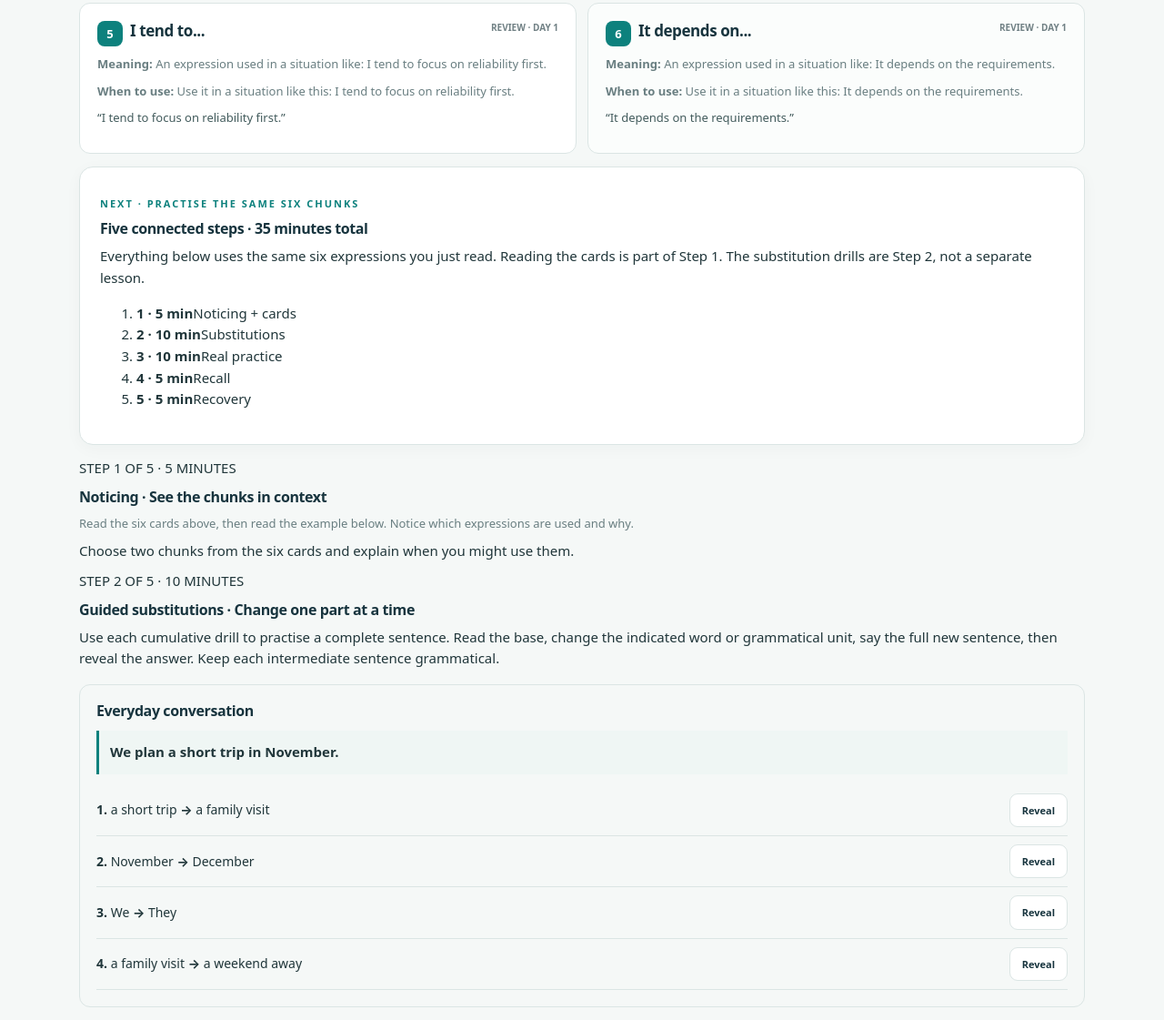
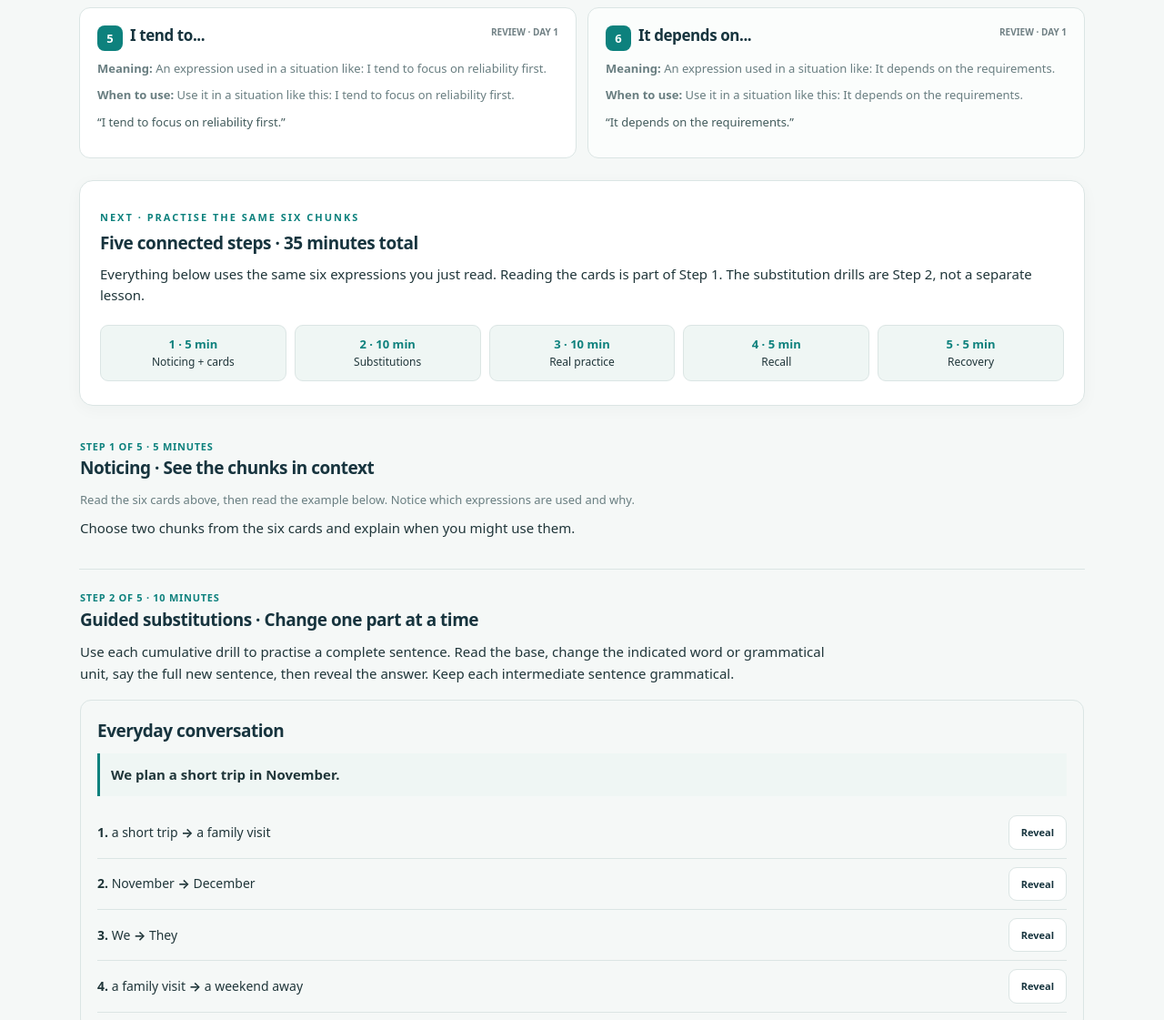
Before and after one commit to alextgtome/complete-english, a plain HTML site: page lessons/day-002.html in a window 1280 px wide. Shown: the part 2054-3175 px from the top of the page at 91% size. Drawn offline with Linux system fonts and the light colour scheme.

Commit message:
Style connected chunk practice roadmap and numbered steps on mobile

```diff
--- a/assets/site.css
+++ b/assets/site.css
@@ -39,3 +39,23 @@ main{max-width:1150px;margin:auto;padding:38px 22px 80px}.eyebrow{font-size:11px
 .archive-filters select{max-width:220px;padding:11px 12px;border:1px solid var(--line);border-radius:10px;background:var(--panel);color:var(--ink);font:inherit;font-size:13px}
 .focus-label{font-size:11px!important;font-weight:700;color:var(--teal)!important;margin-top:8px!important}
 @media(max-width:600px){.archive-filters{width:100%}.archive-filters select,.archive-filters .search{width:100%;max-width:none}}
+
+
+/* Natural Chunks: one clearly connected five-step activity */
+.chunk-intro{margin:0 0 15px!important;font-size:14px;line-height:1.6;color:var(--ink);padding-left:13px;border-left:3px solid var(--teal)}
+.chunk-workflow{margin-top:24px}
+.chunk-workflow h3{font-size:19px;margin:4px 0 10px}
+.chunk-roadmap{display:grid;grid-template-columns:repeat(5,minmax(0,1fr));gap:9px;list-style:none;padding:0;margin:20px 0 4px}
+.chunk-roadmap li{background:var(--soft);border:1px solid var(--line);border-radius:9px;padding:11px;text-align:center;font-size:12px;line-height:1.4}
+.chunk-roadmap li b{display:block;color:var(--teal);font-size:13px;margin-bottom:3px}
+.chunk-roadmap li span{display:block;color:var(--ink)}
+.chunk-practice-step{scroll-margin-top:22px;padding:22px 1px 24px;border-bottom:1px solid var(--line)}
+.chunk-practice-step:last-child{border-bottom:0}
+.chunk-practice-step h3{font-size:19px;color:var(--navy);margin:4px 0 12px}
+.chunk-practice-step>p{max-width:850px}
+.step-kicker{color:var(--teal);font-size:11px;font-weight:800;letter-spacing:.065em;margin:0 0 3px!important}
+.ambiguity-inline{padding:15px 18px;margin-top:17px;border:1px solid var(--line);border-radius:10px;background:var(--soft)}
+.ambiguity-inline h4{margin:0 0 8px;color:var(--navy);font-size:14px}
+.ambiguity-inline h4 small{display:block;font-weight:400;color:var(--muted)}
+.ambiguity-inline .detail{background:var(--panel)}
+@media(max-width:760px){.chunk-roadmap{grid-template-columns:repeat(2,minmax(0,1fr))}.chunk-roadmap li:last-child{grid-column:span 2}.chunk-practice-step h3{font-size:17px}}
```
